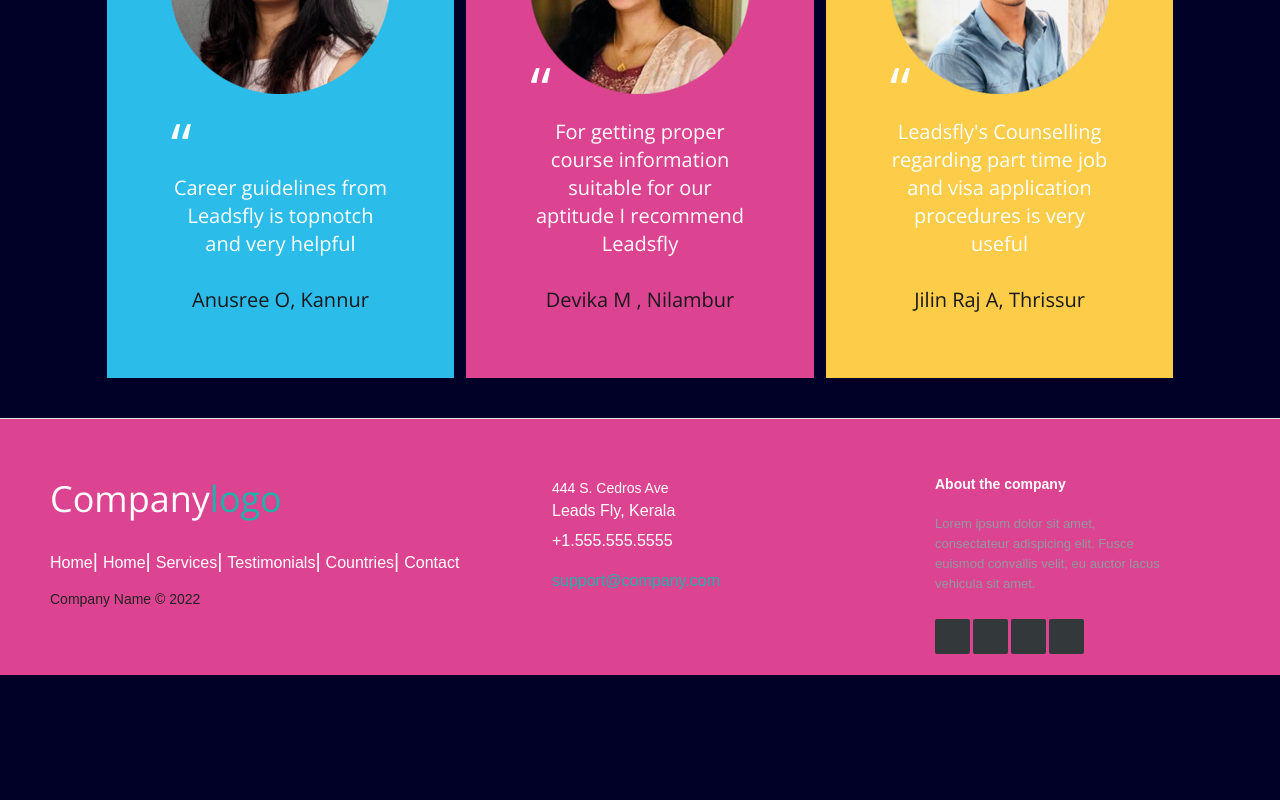
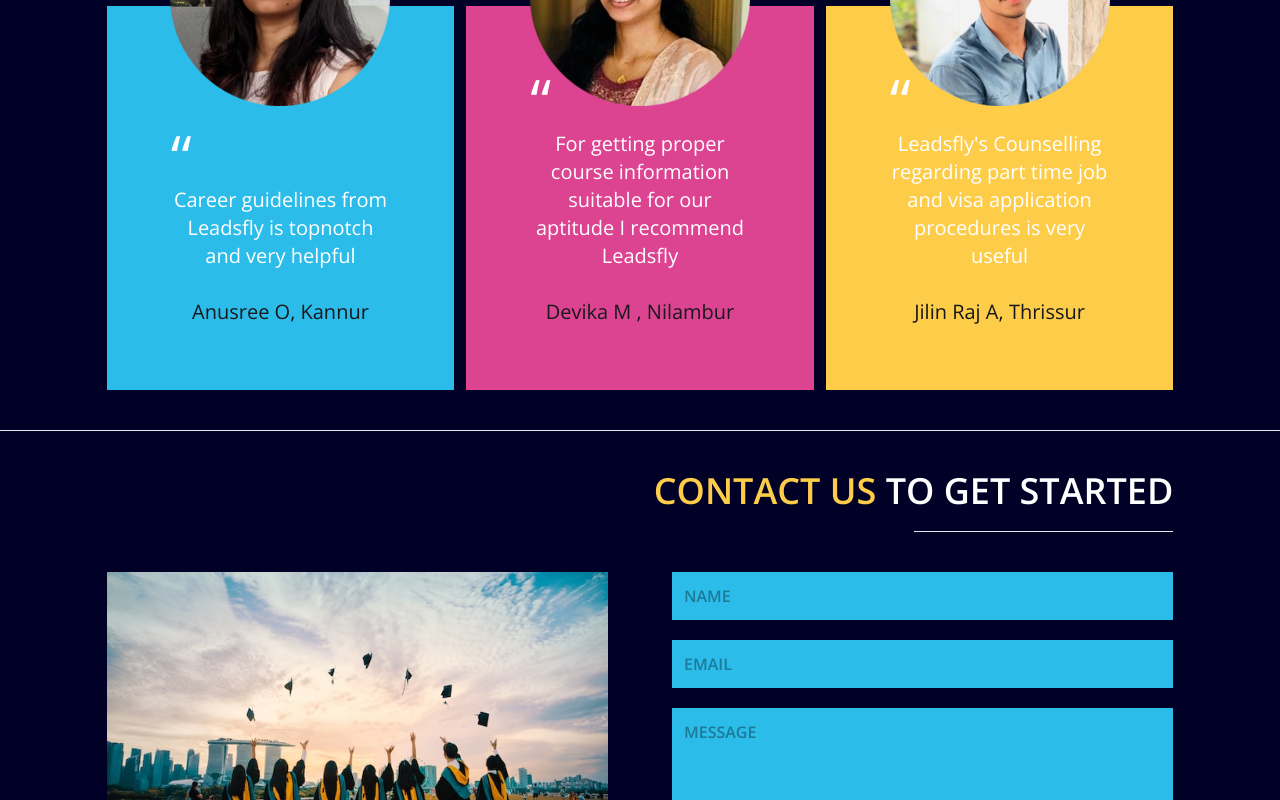
Before and after one commit to leadsfly/leadsfly, a Next.js app: page / in a window 1280 px wide. Shown: the part 3179-3979 px from the top of the page. Before the commit the page ends 3854 px from the top, so only its background shows below. Built offline with nearby package versions, Linux system fonts and the light colour scheme.

Commit message:
02 Done skill

```diff
--- a/pages/index.tsx
+++ b/pages/index.tsx
@@ -67,19 +67,20 @@
           </motion.div>
         </div>
         <LineGradient />
+        <div className="w-5/6 mx-auto md:h-full">
+          <motion.div
+          //  margin="0 0 -200px 0"
+          //  amount="all"
+          //   onViewportEnter={() => setSelectedPage("contact")}
+          >
+            <Contact />
+          </motion.div>
+        </div>
         {/*
 
 
 
-        <div className="w-5/6 mx-auto md:h-full">
-          <motion.div
-            //  margin="0 0 -200px 0"
-            //  amount="all"
-            onViewportEnter={() => setSelectedPage("contact")}
-          >
-            <Contact />
-          </motion.div>
-        </div>
+
  */}
       </div>
     );
--- a/scenes/Contact.tsx
+++ b/scenes/Contact.tsx
@@ -20,7 +20,7 @@
   };
 
   return (
-    <section id="contact" className="contact py-48">
+    <section id="contact" className="contact py-10">
       {/* HEADINGS */}
       <motion.div
         initial="hidden"
@@ -28,8 +28,8 @@
         viewport={{ once: true, amount: 0.5 }}
         transition={{ duration: 0.5 }}
         variants={{
-          hidden: { opacity: 0, x: 50 },
-          visible: { opacity: 1, x: 0 },
+          hidden: { opacity: 0, y: 50 },
+          visible: { opacity: 1, y: 0 },
         }}
         className="flex justify-end w-full"
       >
--- a/scenes/Projects.tsx
+++ b/scenes/Projects.tsx
@@ -49,7 +49,7 @@
 
 function Projects({ title }: any) {
   return (
-    <section id="countries" className="pt-10 pb-10">
+    <section id="countries" className="pt-10 pb-10 mb-3">
       {/* HEADINGS */}
       <motion.div
         className="md:w-2/5 mx-auto text-center"
@@ -84,7 +84,7 @@
         >
           {/* ROW 1 */}
           <div
-            className="flex justify-center text-center items-center  bg-red
+            className=" hidden sm:flex justify-center text-center items-center  bg-red
           p-5 xs:p-10 max-h-[200px] xs:max-h-[400px]  max-w-[400px]  text-2xl font-playfair font-semibold leading-10	"
           >
             QUALITY <br></br> OF <br></br>EDUCATION
@@ -101,7 +101,7 @@
           <Project title="Ireland" />
           <Project title="Italy" />
           <div
-            className="    p-5 xs:p-10 max-h-[200px] xs:max-h-[400px] flex justify-center text-center items-center  bg-blue
+            className="   p-5 xs:p-10 max-h-[200px] xs:max-h-[400px]  flex justify-center text-center items-center  bg-blue
               max-w-[400px]  text-2xl font-playfair font-semibold leading-10	"
           >
             EXPOSURE <br></br> TO <br></br> THE WORLD
--- a/tailwind.config.js
+++ b/tailwind.config.js
@@ -38,6 +38,7 @@
     screens: {
       xs: "480px",
       ss: "620px",
+      sse: "747px",
       sm: "768px",
       sme: "900px",
       md: "1060px",
```
Also changed, not shown: public/assets/contact-image.jpeg, public/assets/contact-image1.jpeg (added).
